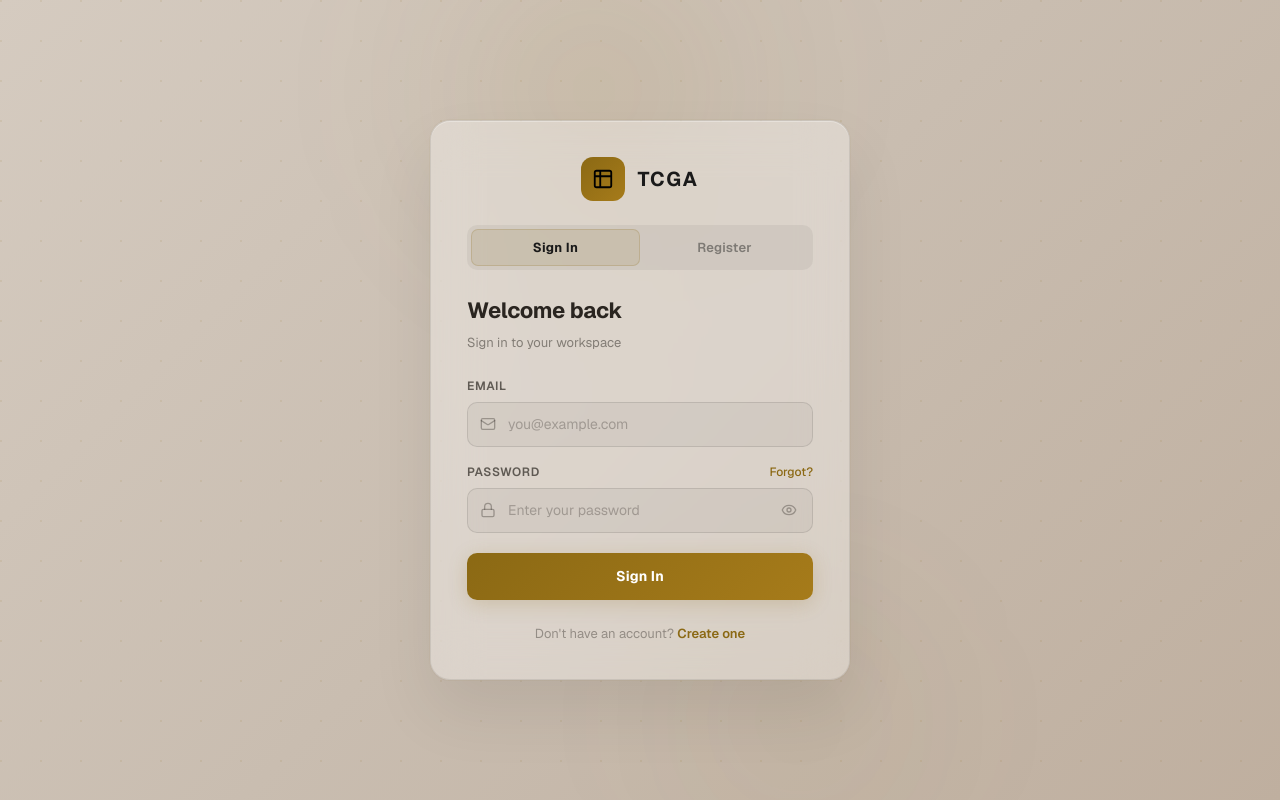
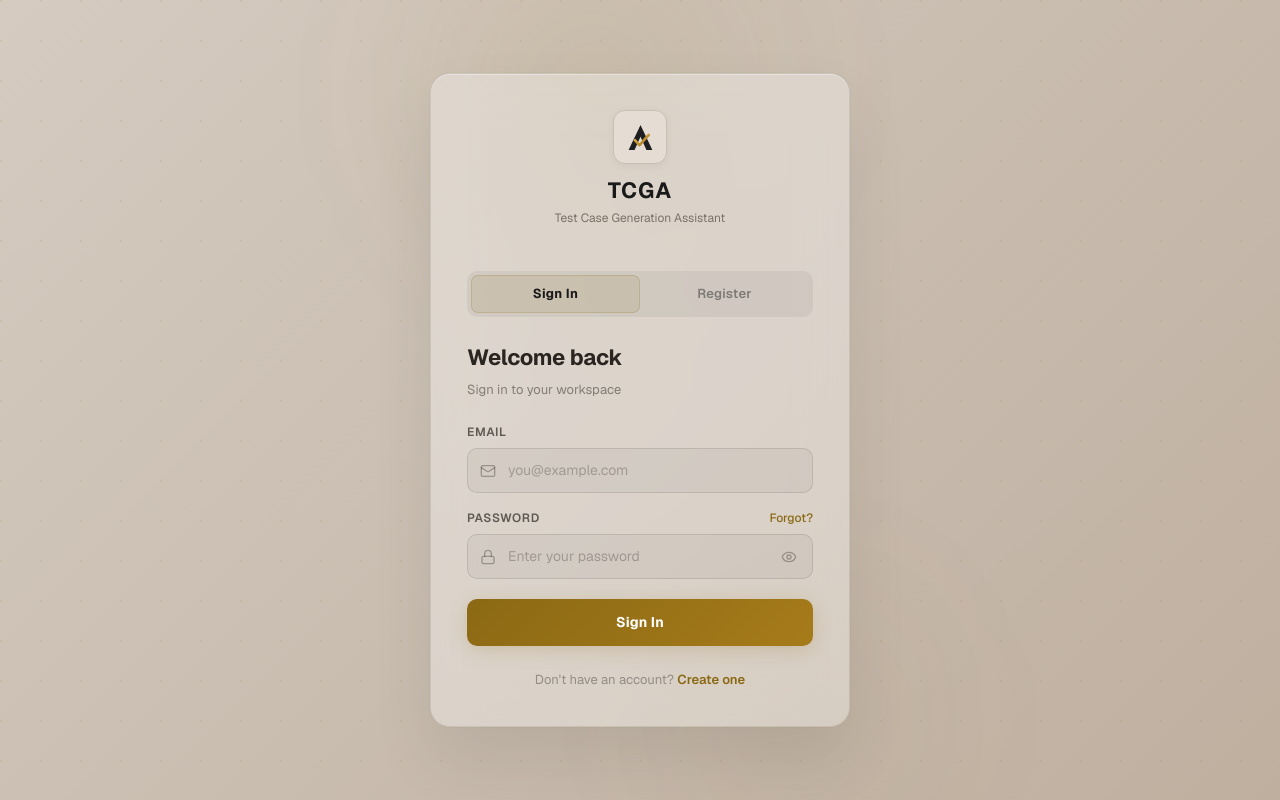
Before and after one commit to tiendat13ns/TCGA---Test-Case-Generation-Assistant, a React (Vite) app in the folder frontend/: page /login in a window 1280 px wide. Built offline with nearby package versions, Linux system fonts and the light colour scheme; no server answers.

Commit message:
feat: add TCGA branding with logo components and update favicon and app icon

```diff
--- a/frontend/index.html
+++ b/frontend/index.html
@@ -3,7 +3,9 @@
   <head>
     <meta charset="UTF-8" />
     <meta name="viewport" content="width=device-width, initial-scale=1.0" />
-    <title>AI Test Case Generation Assistant</title>
+    <link rel="icon" type="image/svg+xml" href="/favicon.svg" />
+    <link rel="apple-touch-icon" href="/app-icon.svg" />
+    <title>TCGA — Test Case Generation Assistant</title>
   </head>
   <body>
     <div id="root"></div>
--- a/frontend/src/App.tsx
+++ b/frontend/src/App.tsx
@@ -12,6 +12,7 @@ import { Project } from "./components/ProjectManager";
 
 import { Message } from "./components/ChatWorkspace";
 import { useProjects } from "./hooks/useProjects";
+import { TCGAMark } from "./components/TCGALogo";
 
 /* ── URL Routing Helpers ─────────────────────────────────── */
 type ViewType = "overview" | "projects" | "project_detail" | "test_cases" | "usage" | "tutorial" | "admin";
@@ -84,13 +85,6 @@ export type DocumentItem = {
 };
 
 /* ── Nav Icons ─────────────────────────────────────────────── */
-function TCGAMark() {
-  return (
-    <svg width="14" height="14" viewBox="0 0 24 24" fill="none" stroke="#fff" strokeWidth="2" strokeLinecap="round" strokeLinejoin="round">
-      <path d="M9 3H5a2 2 0 00-2 2v4m6-6h10a2 2 0 012 2v4M9 3v18m0 0h10a2 2 0 002-2V9M9 21H5a2 2 0 01-2-2V9m0 0h18" />
-    </svg>
-  );
-}
 
 
 
--- a/frontend/src/components/GlobalSidebar.tsx
+++ b/frontend/src/components/GlobalSidebar.tsx
@@ -1,4 +1,5 @@
 import { LogOut, Zap, ShieldCheck } from "lucide-react";
+import { TCGAAppIcon } from "./TCGALogo";
 
 function PieChartIcon() {
   return (
@@ -84,7 +85,10 @@ export default function GlobalSidebar({ activeView, onNavigate, isSidebarOpen, o
       <div className="sidebar-header" style={{ justifyContent: isSidebarOpen ? "space-between" : "center", padding: isSidebarOpen ? "14px 20px" : "14px 0" }}>
         {isSidebarOpen ? (
           <>
-            <span className="sidebar-title">Menu</span>
+            <div style={{ display: "flex", alignItems: "center", gap: "8px" }}>
+              <TCGAAppIcon size={26} />
+              <span className="sidebar-title" style={{ fontSize: "14px", fontWeight: 700, letterSpacing: "0.02em" }}>TCGA</span>
+            </div>
             <button type="button" className="icon-btn-ghost" onClick={onToggleSidebar} title="Close sidebar">
               <PanelLeftCloseIcon />
             </button>
--- a/frontend/src/components/LoginScreen.tsx
+++ b/frontend/src/components/LoginScreen.tsx
@@ -1,5 +1,6 @@
 import React, { useState, useEffect } from "react";
 import { Mail, Lock, Eye, EyeOff, Loader2, CheckCircle2, ArrowRight } from "lucide-react";
+import { TCGAAppIcon } from "./TCGALogo";
 
 type LoginScreenProps = {
   onLoginSuccess: (token: string, email?: string) => void;
@@ -121,13 +122,12 @@ export default function LoginScreen({ onLoginSuccess, initialMode = "login" }: L
       {/* Centered glass card */}
       <div className="auth2-glass-card">
         {/* Logo */}
-        <div className="auth2-brand" style={{ justifyContent: "center" }}>
-          <div className="auth2-brand-icon">
-            <svg width="22" height="22" viewBox="0 0 24 24" fill="none" stroke="currentColor" strokeWidth="2" strokeLinecap="round" strokeLinejoin="round">
-              <path d="M9 3H5a2 2 0 00-2 2v4m6-6h10a2 2 0 012 2v4M9 3v18m0 0h10a2 2 0 002-2V9M9 21H5a2 2 0 01-2-2V9m0 0h18" />
-            </svg>
+        <div className="auth2-brand" style={{ justifyContent: "center", flexDirection: "column", alignItems: "center", gap: "10px", marginBottom: "20px" }}>
+          <TCGAAppIcon size={54} />
+          <div style={{ textAlign: "center" }}>
+            <span className="auth2-brand-name" style={{ fontSize: "22px", fontWeight: 700, letterSpacing: "0.04em" }}>TCGA</span>
+            <div style={{ fontSize: "12px", color: "var(--text-muted)", marginTop: "2px", fontWeight: 400 }}>Test Case Generation Assistant</div>
           </div>
-          <span className="auth2-brand-name">TCGA</span>
         </div>
 
         {/* Tab switcher */}
--- /dev/null
+++ b/frontend/src/components/TCGALogo.tsx
@@ -0,0 +1,121 @@
+import React from "react";
+
+interface LogoProps {
+  size?: number;
+  className?: string;
+  style?: React.CSSProperties;
+  color?: string;
+  goldColor?: string;
+}
+
+export const TCGAMark: React.FC<LogoProps> = ({
+  size = 24,
+  className = "",
+  style = {},
+  color = "currentColor",
+  goldColor = "#C59434",
+}) => {
+  return (
+    <svg
+      width={size}
+      height={size}
+      viewBox="0 0 100 100"
+      fill="none"
+      xmlns="http://www.w3.org/2000/svg"
+      className={className}
+      style={{ display: "inline-block", verticalAlign: "middle", ...style }}
+    >
+      <defs>
+        <linearGradient id="tcgaGoldGradReact" x1="0%" y1="0%" x2="100%" y2="100%">
+          <stop offset="0%" stopColor="#E2B155" />
+          <stop offset="50%" stopColor={goldColor} />
+          <stop offset="100%" stopColor="#996E1B" />
+        </linearGradient>
+      </defs>
+      {/* Outer Letter A */}
+      <path
+        d="M 50 12 L 86 88 L 68 88 L 50 48 L 32 88 L 14 88 Z"
+        fill={color}
+      />
+      {/* Gold Checkmark */}
+      <path
+        d="M 33 58 L 47 73 L 75 42"
+        fill="none"
+        stroke="url(#tcgaGoldGradReact)"
+        strokeWidth="8"
+        strokeLinecap="round"
+        strokeLinejoin="round"
+      />
+    </svg>
+  );
+};
+
+export const TCGAAppIcon: React.FC<{ size?: number; className?: string }> = ({
+  size = 40,
+  className = "",
+}) => {
+  return (
+    <div
+      className={`tcga-app-icon ${className}`}
+      style={{
+        width: size,
+        height: size,
+        borderRadius: Math.round(size * 0.22),
+        background: "var(--bg-elevated, #EAE5D9)",
+        border: "1px solid var(--border-soft, #DDD6C7)",
+        display: "inline-flex",
+        alignItems: "center",
+        justifyContent: "center",
+        boxShadow: "0 2px 8px rgba(0,0,0,0.06)",
+        flexShrink: 0,
+      }}
+    >
+      <TCGAMark size={Math.round(size * 0.62)} color="#1F1F21" />
+    </div>
+  );
+};
+
+export const TCGAFullLogo: React.FC<{
+  showSubtext?: boolean;
+  size?: number;
+  className?: string;
+}> = ({ showSubtext = true, size = 28, className = "" }) => {
+  return (
+    <div
+      className={`tcga-full-logo ${className}`}
+      style={{ display: "inline-flex", alignItems: "center", gap: "12px" }}
+    >
+      <TCGAAppIcon size={size * 1.3} />
+      <div style={{ display: "flex", flexDirection: "column", justifyContent: "center" }}>
+        <span
+          style={{
+            fontFamily: "var(--font-sans)",
+            fontWeight: 700,
+            fontSize: `${size * 0.75}px`,
+            letterSpacing: "0.04em",
+            color: "var(--text-primary)",
+            lineHeight: 1.1,
+          }}
+        >
+          TCGA
+        </span>
+        {showSubtext && (
+          <span
+            style={{
+              fontFamily: "var(--font-sans)",
+              fontSize: `${Math.max(10, size * 0.38)}px`,
+              fontWeight: 400,
+              color: "var(--text-muted)",
+              letterSpacing: "0.02em",
+              marginTop: "2px",
+            }}
+          >
+            Test Case Generation Assistant
+          </span>
+        )}
+      </div>
+    </div>
+  );
+};
+
+export default TCGAMark;
--- a/frontend/src/styles.css
+++ b/frontend/src/styles.css
@@ -163,20 +163,21 @@ input:-webkit-autofill:active {
 }
 
 .app-nav-logo-mark {
-  width: 24px;
-  height: 24px;
-  border-radius: 6px;
-  background: var(--accent);
+  width: 28px;
+  height: 28px;
+  border-radius: 7px;
+  background: var(--bg-surface, #EAE5D9);
+  border: 1px solid var(--border-soft, #DDD6C7);
   display: flex;
   align-items: center;
   justify-content: center;
   flex-shrink: 0;
+  box-shadow: 0 1px 3px rgba(0, 0, 0, 0.05);
 }
 
 .app-nav-logo-mark svg {
-  width: 14px;
-  height: 14px;
-  color: #fff;
+  width: 17px;
+  height: 17px;
 }
 
 .app-nav-divider {
```
Also changed, not shown: frontend/public/app-icon.svg (added), frontend/public/favicon.svg (added).
